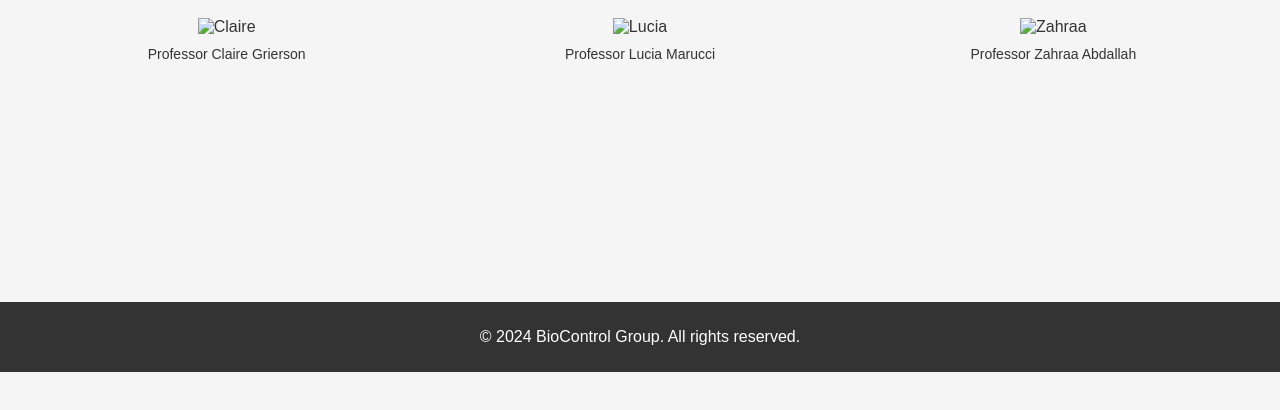
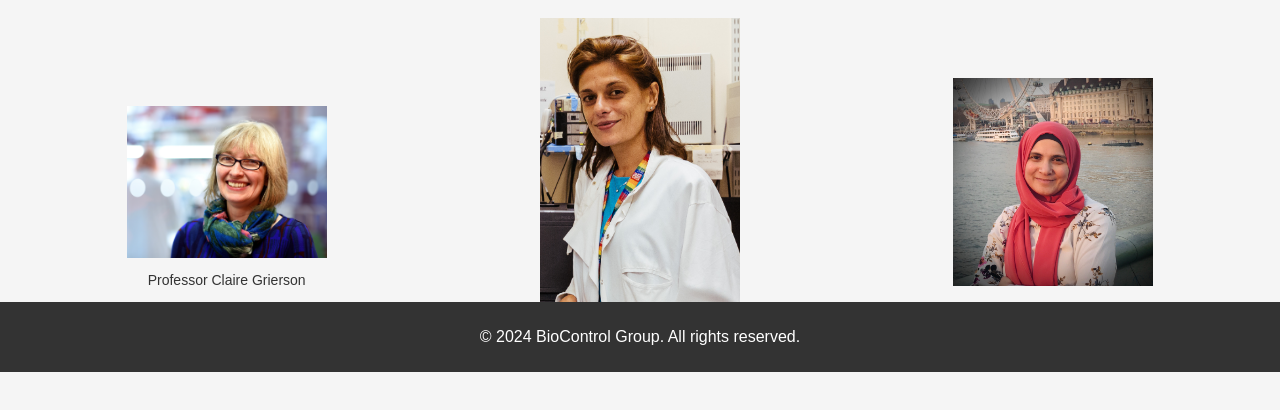
Before and after one commit to jguillen15/BioControlGroup, a plain HTML site: page index.html in a window 1280 px wide. Shown: the part 428-838 px from the top of the page. Before the commit the page ends 800 px from the top, so only its background shows below. Drawn offline with Linux system fonts and the light colour scheme.

Commit message:
Update index.html

```diff
--- a/index.html
+++ b/index.html
@@ -40,15 +40,15 @@
         <h1>People</h1>
         <div class="image-row">
             <div class="image-container">
-                <img src="claire.jpg" alt="Claire">
+                <img src="images/claire.jpg" alt="Claire">
                 <p>Professor Claire Grierson</p>
             </div>
             <div class="image-container">
-                <img src="lucia.jpg" alt="Lucia">
+                <img src="images/lucia.jpg" alt="Lucia">
                 <p>Professor Lucia Marucci</p>
             </div>
             <div class="image-container">
-                <img src="zahraa.jpg" alt="Zahraa">
+                <img src="images/zahraa.jpg" alt="Zahraa">
                 <p>Professor Zahraa Abdallah</p>
             </div>
         </div>
```
